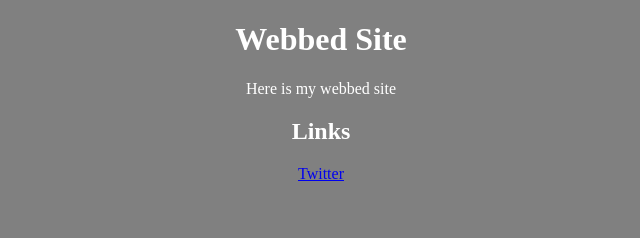
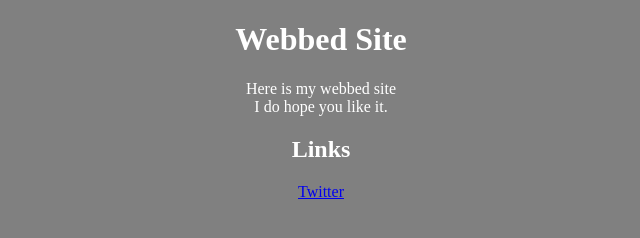
Before and after one commit to MothmanIE/mothmanie.github.io, a plain HTML site: page index.html in a window 1280 px wide. Shown: the whole page, without its empty margins (319-959 px from the left). Drawn offline with Linux system fonts and the light colour scheme.

Commit message:
Text Changes
Changed in Index text

```diff
--- a/index.html
+++ b/index.html
@@ -14,7 +14,7 @@
 	<BODY>
 		<div class="main">
 		<h1>Webbed Site</h1>
-		<p> Here is my webbed site</p>
+		<p> Here is my webbed site<br>I do hope you like it.</p>
 		<h2>Links</h2>
 		<a href="https://twitter.com/Frogdefrog">Twitter</a>
 		</div>
```
Also changed, not shown: 1 other file.
